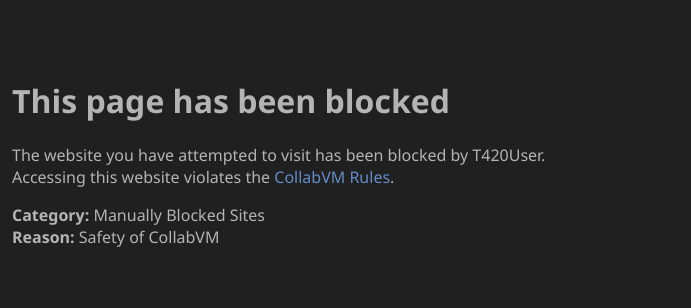
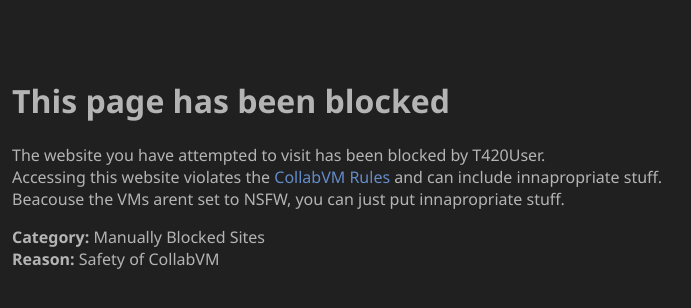
Before and after one commit to PeroPepe/T420User.github.io, a plain HTML site: page Blocked.htm in a window 1280 px wide. Shown: the full height of the page, 372-1063 px from the left. Drawn offline with Linux system fonts and the light colour scheme.

Commit message:
Update Blocked.htm
Again updated blocked.htm

```diff
--- a/Blocked.htm
+++ b/Blocked.htm
@@ -61,7 +61,8 @@ select: none;
             <h1>This page has been blocked</h1>
             <p>
                 The website you have attempted to visit has been blocked by T420User.<br>
-		Accessing this website violates the <a href="https://computernewb.com/collab-vm/rules/" target="_blank">CollabVM Rules</a>.<br>
+		Accessing this website violates the <a href="https://computernewb.com/collab-vm/rules/" target="_blank">CollabVM Rules</a> and can include innapropriate stuff.<br>
+		Beacouse the VMs arent set to NSFW, you can just put innapropriate stuff.
             </p>
             <p>
                 <b>Category:</b>&nbsp;Manually Blocked Sites<br>
```
